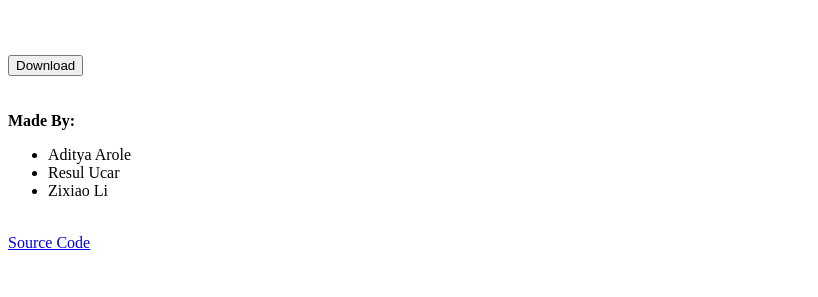
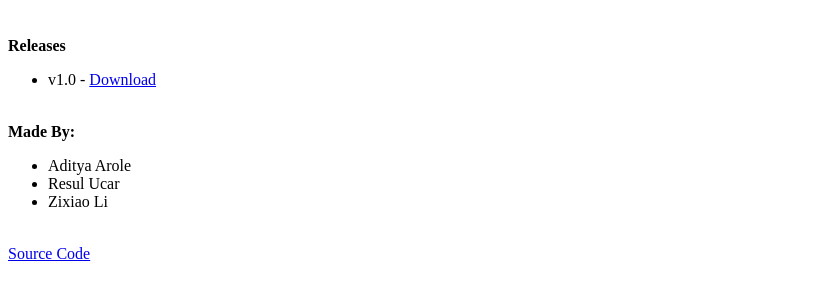
Before and after one commit to aarole/videdit, a plain HTML site: page docs/index.html in a window 1280 px wide. Shown: the part 309-606 px from the top of the page, without its empty margins (0-818 px from the left). Drawn offline with Linux system fonts and the light colour scheme.

Commit message:
updated download dir and links

```diff
--- a/docs/index.html
+++ b/docs/index.html
@@ -7,11 +7,15 @@
             <img src="logo.png" width="240px" height="240px">
             <h1>Not a barbershop.</h1>
         </font>
-        <br><br>
-        <a href="/files/smartvidedit.zip" download>
-            <button type="button">Download</button>
-        </a>
-        <br><br>
+        <br>
+        <b>Releases</b><br>
+        <ul>
+            <li>v1.0 -
+                <a href="/download/smartvidedit.zip" download>
+                    Download
+                </a>
+            </li>
+        </ul>
         <br>
         <b>Made By:</b>
         <ul>
```
Also changed, not shown: 1 other file.
